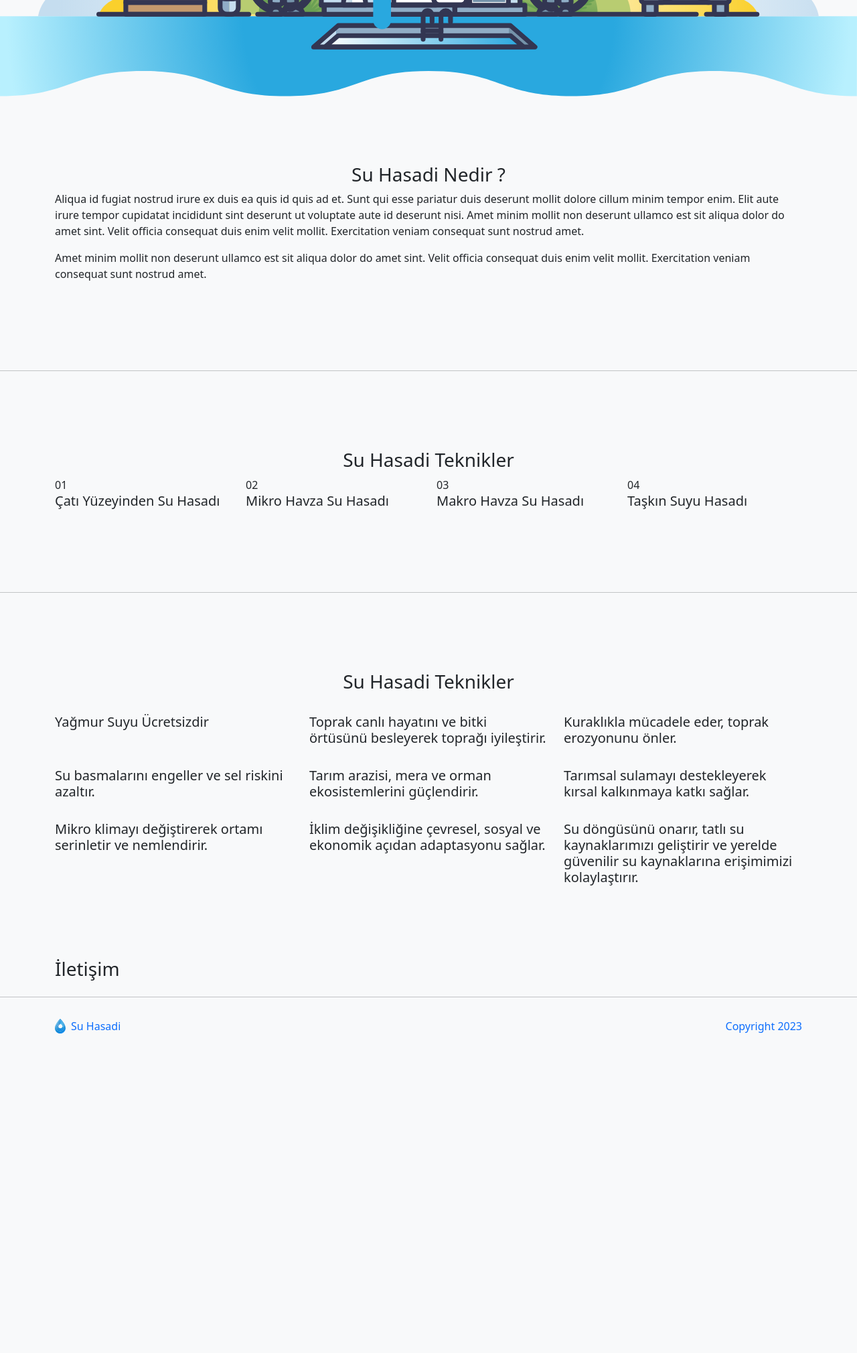
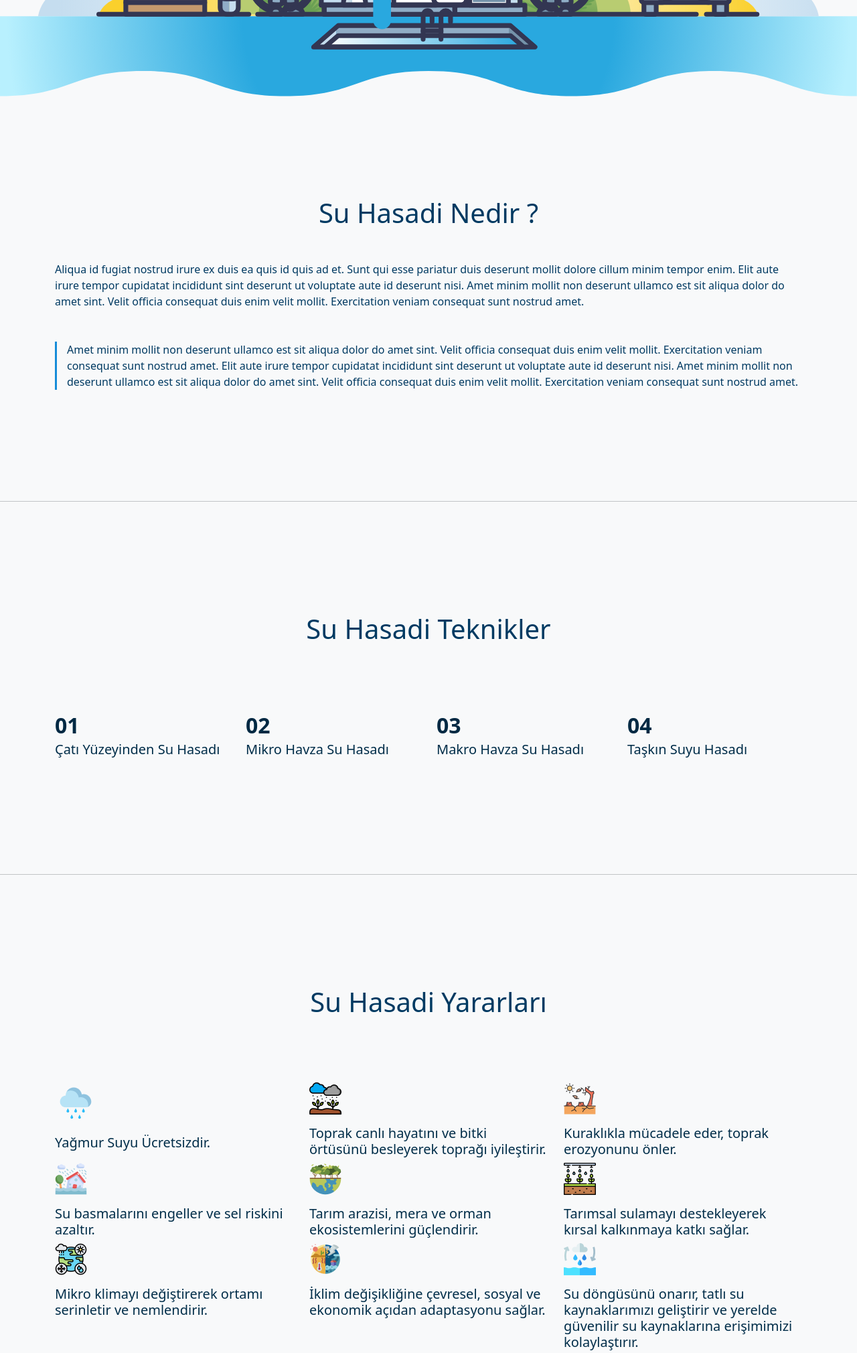
Before and after one commit to celebigilfatih/suhasadi, a PHP site: page / in a window 1280 px wide. Shown: the part 512-2532 px from the top of the page at 67% size. Before the commit the page ends 2055 px from the top, so only its background shows below. Run offline with PHP 8.4, Linux system fonts and the light colour scheme.

Commit message:
Su Hasadi Teknikleri

```diff
--- a/assets/css/main.css
+++ b/assets/css/main.css
@@ -1,8 +1,29 @@
 body {
   background: rgba(248, 249, 250);
 }
+a,
+p,
+h1,
+h2,
+h3,
+h4,
+h5 {
+  color: #002d49;
+}
 a {
   text-decoration: none;
+  color: #003a62;
+}
+p {
+  color: #003a62;
+  margin-bottom: 0;
+}
+.paragragph {
+}
+
+.h3-heading {
+  font-size: 40px;
+  color: #003a62;
 }
 
 .header {
@@ -24,10 +45,18 @@ a {
   font-size: 24px;
 }
 
-.hakkimizda, .teknik, .yararlari {
-  padding: 100px 0;
+.hakkimizda,
+.teknik,
+.yararlari {
+  padding: 150px 0;
 }
 
+.teknik-sayı {
+  font-size: 32px;
+  color: #002943;
+  font-weight: bolder;
+  margin-bottom: 15px;
+}
 .footer {
   padding-top: 15px;
   padding-bottom: 15px;
@@ -41,6 +70,12 @@ a {
   align-items: center;
   justify-content: center;
 
+  color: #168cd8;
+}
+
+.callout-primary {
+  border-left: 3px solid #168cd8;
+  padding-left: 15px;
 }
 
 /* Bootstrap */
--- a/index.html
+++ b/index.html
@@ -111,92 +111,150 @@
       <div class="container">
         <div class="row justify-content-center">
           <div class="col">
-            <h3 class="h3-heading text-center">Su Hasadi Nedir ?</h3>
-            <p class="paragraph">
-              Aliqua id fugiat nostrud irure ex duis ea quis id quis ad et. Sunt qui
-              esse pariatur duis deserunt mollit dolore cillum minim tempor enim. Elit
-              aute irure tempor cupidatat incididunt sint deserunt ut voluptate aute
-              id deserunt nisi. Amet minim mollit non deserunt ullamco est sit aliqua
-              dolor do amet sint. Velit officia consequat duis enim velit mollit.
-              Exercitation veniam consequat sunt nostrud amet.
+            <h3 class="h3-heading mb-5 text-center">Su Hasadi Nedir ?</h3>
+            <p class="paragraph mb-5">
+              Aliqua id fugiat nostrud irure ex duis ea quis id quis ad et. Sunt
+              qui esse pariatur duis deserunt mollit dolore cillum minim tempor
+              enim. Elit aute irure tempor cupidatat incididunt sint deserunt ut
+              voluptate aute id deserunt nisi. Amet minim mollit non deserunt
+              ullamco est sit aliqua dolor do amet sint. Velit officia consequat
+              duis enim velit mollit. Exercitation veniam consequat sunt nostrud
+              amet.
             </p>
-            <p class="paragraph">
-              Amet minim mollit non deserunt ullamco est sit aliqua dolor do amet
-              sint. Velit officia consequat duis enim velit mollit. Exercitation
-              veniam consequat sunt nostrud amet.
-            </p>
+            <div class="callout-primary">
+              <p class="paragraph">
+                Amet minim mollit non deserunt ullamco est sit aliqua dolor do
+                amet sint. Velit officia consequat duis enim velit mollit.
+                Exercitation veniam consequat sunt nostrud amet. Elit aute irure
+                tempor cupidatat incididunt sint deserunt ut voluptate aute id
+                deserunt nisi. Amet minim mollit non deserunt ullamco est sit
+                aliqua dolor do amet sint. Velit officia consequat duis enim
+                velit mollit. Exercitation veniam consequat sunt nostrud amet.
+              </p>
+            </div>
           </div>
         </div>
       </div>
     </section>
-    <hr>
+    <hr />
     <section class="teknik">
-      <h3 class="h3-heading text-center">Su Hasadi <span>Teknikler</span></h3>
+      <h3 class="h3-heading text-center mb-5">
+        Su Hasadi <span>Teknikler</span>
+      </h3>
       <div class="container">
-        <div class="row">
+        <div class="row pt-5">
           <div class="col">
-            <span>01</span>
+            <span class="teknik-sayı">01</span>
             <h5 class="h5-heading">Çatı Yüzeyinden Su Hasadı</h5>
           </div>
           <div class="col">
-            <span>02</span>
+            <span class="teknik-sayı">02</span>
             <h5 class="h5-heading">Mikro Havza Su Hasadı</h5>
           </div>
           <div class="col">
-            <span>03</span>
+            <span class="teknik-sayı">03</span>
             <h5 class="h5-heading">Makro Havza Su Hasadı</h5>
           </div>
           <div class="col">
-            <span>04</span>
+            <span class="teknik-sayı">04</span>
             <h5 class="h5-heading">Taşkın Suyu Hasadı</h5>
           </div>
         </div>
       </div>
     </section>
-    <hr>
+    <hr />
     <section class="yararlari">
-      <h3 class="h3-heading text-center">Su Hasadi <span>Teknikler</span></h3>
+      <h3 class="h3-heading text-center mb-5">
+        Su Hasadi <span>Yararları</span>
+      </h3>
       <div class="container">
-        <div class="row">
+        <div class="row pt-5">
           <div class="col">
-            <img src="" alt="">
-            <h5 class="h5-heading">Yağmur Suyu Ücretsizdir</h5>
+            <img
+              src="assets/img/raining.png"
+              class="mb-3 yararlari-img"
+              alt=""
+            />
+            <h5 class="h5-heading">Yağmur Suyu Ücretsizdir.</h5>
           </div>
           <div class="col">
-            <img src="" alt="">
-            <h5 class="h5-heading">Toprak canlı hayatını ve bitki örtüsünü besleyerek toprağı iyileştirir.</h5>
+            <img
+              src="assets/img/plants.png"
+              class="mb-3 yararlari-img"
+              alt=""
+            />
+            <h5 class="h5-heading">
+              Toprak canlı hayatını ve bitki örtüsünü besleyerek toprağı
+              iyileştirir.
+            </h5>
           </div>
           <div class="col">
-            <img src="" alt="">
-            <h5 class="h5-heading">Kuraklıkla mücadele eder, toprak erozyonunu önler.</h5>
+            <img
+              src="assets/img/drought.png"
+              class="mb-3 yararlari-img"
+              alt=""
+            />
+            <h5 class="h5-heading">
+              Kuraklıkla mücadele eder, toprak erozyonunu önler.
+            </h5>
           </div>
         </div>
         <div class="row">
           <div class="col">
-            <img src="" alt="">
-            <h5 class="h5-heading">Su basmalarını engeller ve sel riskini azaltır. </h5>
+            <img
+              src="assets/img/flooded-house.png"
+              class="mb-3 yararlari-img"
+              alt=""
+            />
+            <h5 class="h5-heading">
+              Su basmalarını engeller ve sel riskini azaltır.
+            </h5>
           </div>
           <div class="col">
-            <img src="" alt="">
-            <h5 class="h5-heading">Tarım arazisi, mera ve orman ekosistemlerini güçlendirir.</h5>
+            <img src="assets/img/trees.png" class="mb-3 yararlari-img" alt="" />
+            <h5 class="h5-heading">
+              Tarım arazisi, mera ve orman ekosistemlerini güçlendirir.
+            </h5>
           </div>
           <div class="col">
-            <img src="" alt="">
-            <h5 class="h5-heading">Tarımsal sulamayı destekleyerek kırsal kalkınmaya katkı sağlar.</h5>
+            <img
+              src="assets/img/garden.png"
+              class="mb-3 yararlari-img"
+              alt=""
+            />
+            <h5 class="h5-heading">
+              Tarımsal sulamayı destekleyerek kırsal kalkınmaya katkı sağlar.
+            </h5>
           </div>
         </div>
         <div class="row">
           <div class="col">
-            <img src="" alt="">
-            <h5 class="h5-heading">Mikro klimayı değiştirerek ortamı serinletir ve nemlendirir. </h5>
+            <img
+              src="assets/img/weather.png"
+              class="mb-3 yararlari-img"
+              alt=""
+            />
+            <h5 class="h5-heading">
+              Mikro klimayı değiştirerek ortamı serinletir ve nemlendirir.
+            </h5>
           </div>
           <div class="col">
-            <img src="" alt="">
-            <h5 class="h5-heading">İklim değişikliğine çevresel, sosyal ve ekonomik açıdan adaptasyonu sağlar.</h5>
+            <img
+              src="assets/img/disaster.png"
+              class="mb-3 yararlari-img"
+              alt=""
+            />
+            <h5 class="h5-heading">
+              İklim değişikliğine çevresel, sosyal ve ekonomik açıdan
+              adaptasyonu sağlar.
+            </h5>
           </div>
           <div class="col">
-            <img src="" alt="">
-            <h5 class="h5-heading">Su döngüsünü onarır, tatlı su kaynaklarımızı geliştirir ve yerelde güvenilir su kaynaklarına erişimimizi kolaylaştırır. </h5>
+            <img src="assets/img/water.png" class="mb-3 yararlari-img" alt="" />
+            <h5 class="h5-heading">
+              Su döngüsünü onarır, tatlı su kaynaklarımızı geliştirir ve yerelde
+              güvenilir su kaynaklarına erişimimizi kolaylaştırır.
+            </h5>
           </div>
         </div>
       </div>
@@ -205,28 +263,32 @@
     <section class="iletisim">
       <div class="container">
         <div class="row">
-          <div class="col-12"> <h3 class="h3-heading">İletişim</h3></div>
+          <div class="col-12"><h3 class="h3-heading">İletişim</h3></div>
           <div class="col-12"></div>
         </div>
       </div>
     </section>
-    <hr>
+    <hr />
     <footer class="footer">
       <div class="container">
         <div class="row justify-content-between">
           <div class="col">
             <a href="" class="footer-link">
-              <img src="assets/img/suhasadi-logo.svg" class="footer-logo me-2" alt="" srcset="">
-              Su Hasadi</a>
+              <img
+                src="assets/img/suhasadi-logo.svg"
+                class="footer-logo me-2"
+                alt=""
+                srcset=""
+              />
+              Su Hasadi</a
+            >
           </div>
           <div class="col text-end">
-            <a href="">Copyright 2023</a>
+            <a href="" class="footer-link">Copyright 2023</a>
           </div>
         </div>
       </div>
     </footer>
-
-
 
     <script
       src="https://cdn.jsdelivr.net/npm/bootstrap@5.3.0-alpha2/dist/js/bootstrap.bundle.min.js"
```
Also changed, not shown: assets/img/disaster.png (renamed from assets/img/disaster 1.png), assets/img/drought.png (renamed from assets/img/drought 1.png), assets/img/flooded-house.png (renamed from assets/img/flooded-house 1.png), assets/img/garden.png (renamed from assets/img/garden 1.png), assets/img/plants.png (renamed from assets/img/plants 1.png), assets/img/raining.png (renamed from assets/img/raining 1.png), assets/img/trees.png (renamed from assets/img/trees 1.png), assets/img/water.png (added), assets/img/weather.png (renamed from assets/img/weather 1.png), 1 other file.
